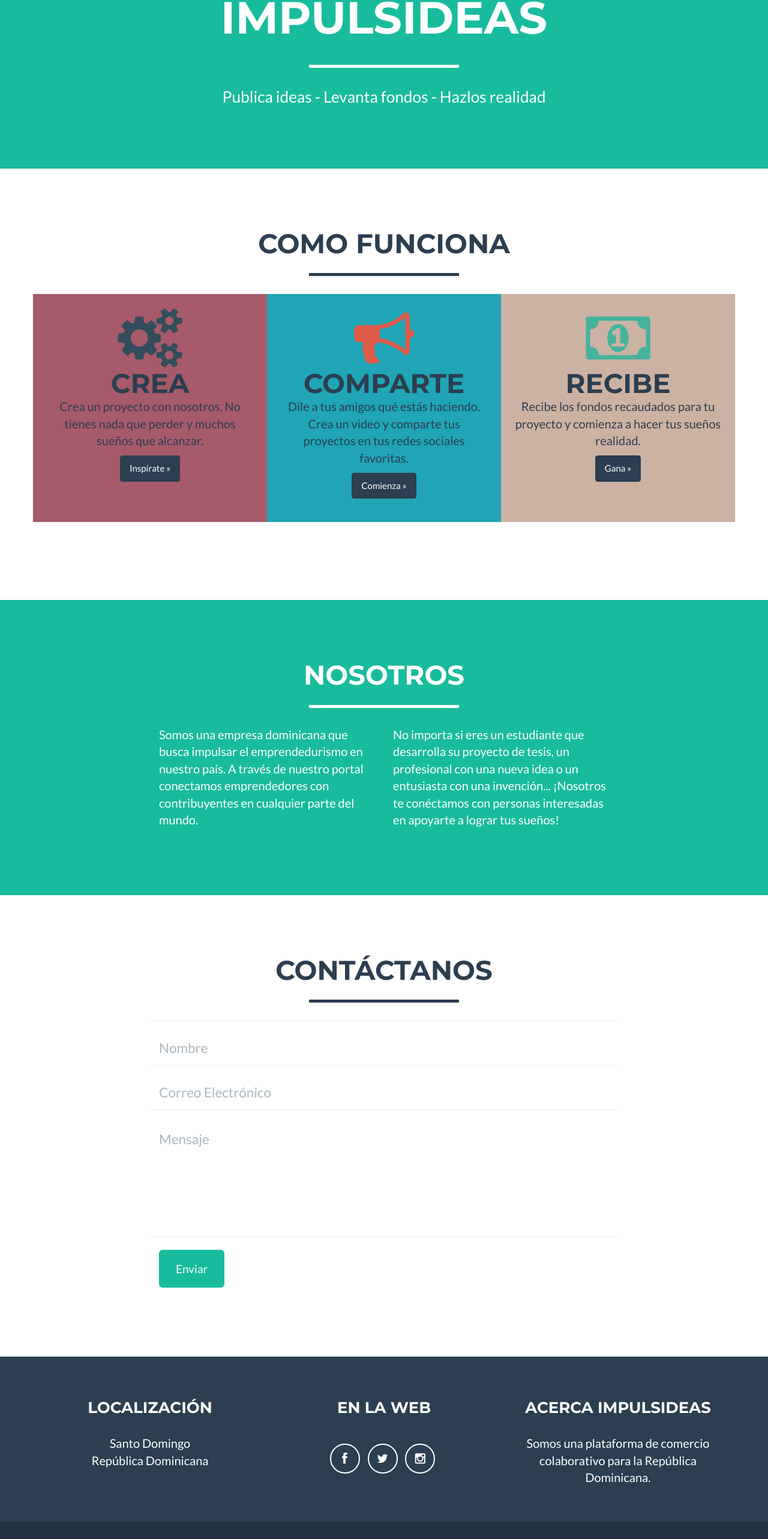
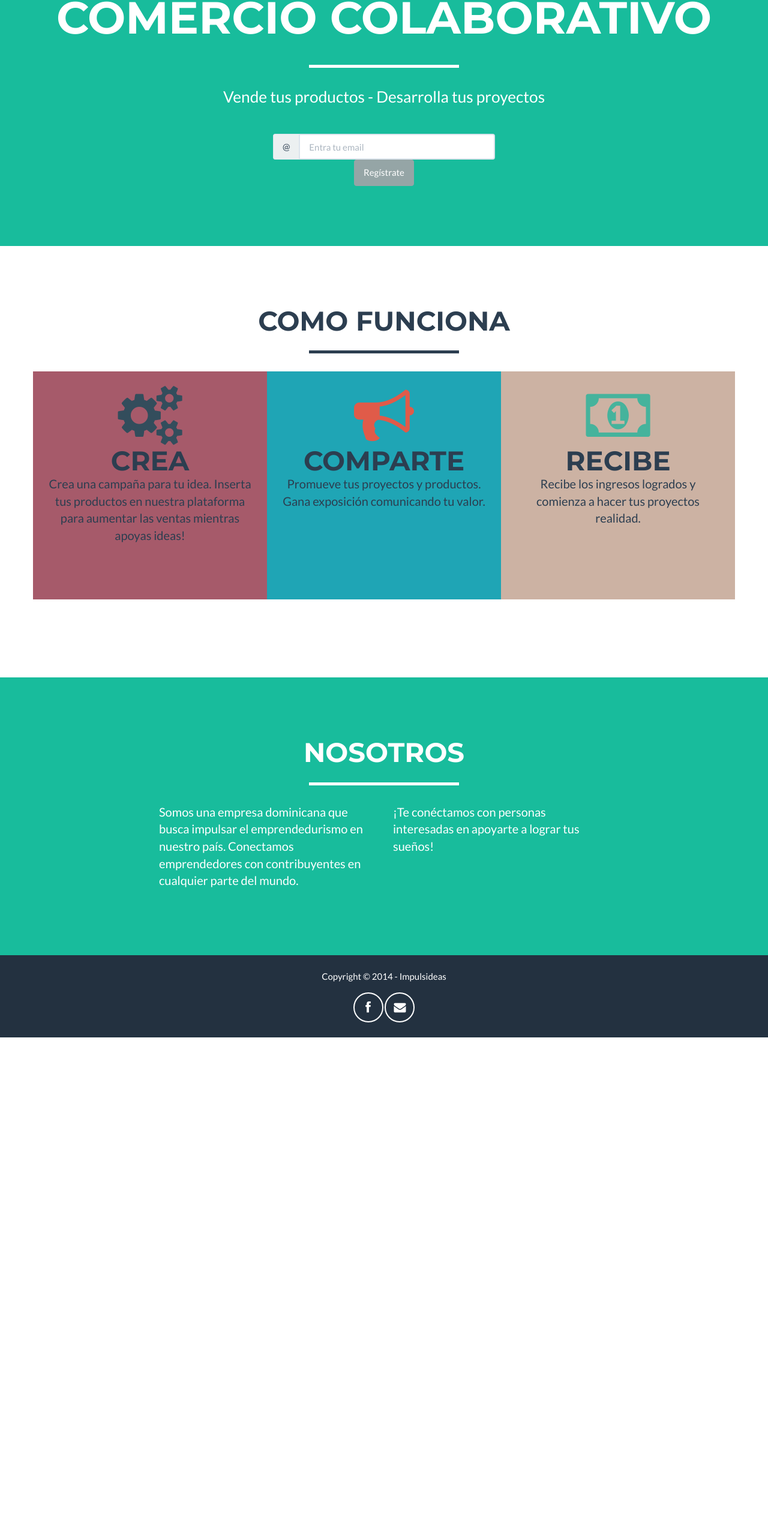
Before and after one commit to amejiarosario/landing-impulsideas, a plain HTML site: page index.html in a window 1280 px wide. Shown: the part 224-2789 px from the top of the page at 60% size. After the commit the page ends 1953 px from the top, so only its background shows below. Drawn offline with nearby package versions, Linux system fonts and the light colour scheme.

Commit message:
new fixes

```diff
--- a/css/freelancer.css
+++ b/css/freelancer.css
@@ -42,7 +42,7 @@ hr.star-primary {
 
 hr.star-light:after,
 hr.star-primary:after {
-    content: "\f005";
+    content: "\f072";
     display: inline-block;
     position: relative;
     top: -.8em;
--- a/index.html
+++ b/index.html
@@ -73,11 +73,32 @@
                 <div class="col-lg-12">
                     <!-- <img class="img-responsive" src="img/impulsideas-500.png" alt=""> -->
                     <div class="intro-text">
-                        <span class="name">Impulsideas</span>
+                        <span class="name">Comercio Colaborativo</span>
                         <hr class="star-light">
-                        <span class="skills">Publica ideas - Levanta fondos - Hazlos realidad</span>
+                        <span class="skills">Vende tus productos - Desarrolla tus proyectos</span>
                     </div>
                 </div>
+            </div>
+            <br><br>
+            <div class="row">
+            <div class="col-sm-4"></div>
+
+            <div class="col-sm-4">
+    <form class="form-inline" role="form" method="post" action="http://impulsideas-2014.herokuapp.com/contact_form.js" accept-charset="UTF-8">
+              <input type="hidden" name="contact_form[name]" value="Nuevo Prospecto (Impulsideas Landing Page)">
+              <input type="hidden" name="contact_form[message]" value="Responder a este usuario y motivarlo.">
+              <input type="hidden" name="contact_form[recipients]" value="email@impulsideas.com">
+              <div class="form-group">
+                <div class="input-group">
+                  <div class="input-group-addon">@</div>
+                  <input class="form-control" type="email" name="contact_form[email]" placeholder="Entra tu email">
+                </div>
+              </div>
+              <button type="submit" class="btn btn-default" id="boton">Regístrate</button>
+            </form>
+
+            </div>
+            <div class="col-sm-4"></div>
             </div>
         </div>
     </header>
@@ -94,22 +115,22 @@
                 <div class="col-sm-4 portfolio-item" style="background:#A65A6A;text-align:center;padding:2%;min-height:380px;">
                   <span class="fa fa-cogs big-icon" style="font-size:100px;color:#334D5C;"></span>
                   <h2>Crea</h2>
-                  <p>Crea un proyecto con nosotros. No tienes nada que perder y muchos sueños que alcanzar. </p>
-                  <p><a class="btn btn-primary" href="#" role="button" >Inspírate &raquo;</a></p>
+                  <p>Crea una campaña para tu idea. Inserta tus productos en nuestra plataforma para aumentar las ventas mientras apoyas ideas!</p>
+                  <!-- <p><a class="btn btn-primary" href="#" role="button" >Inspírate &raquo;</a></p> -->
                 </div>
 
                 <div class="col-sm-4 portfolio-item" style="background:#1FA5B5;text-align:center;padding:2%;min-height:380px;">
                   <span class="fa fa-bullhorn big-icon" style="font-size:100px;color:#E05B49;"></span>
                   <h2>Comparte</h2>
-                  <p>Dile a tus amigos qué estás haciendo. Crea un video y comparte tus proyectos en tus redes sociales favoritas.</p>
-                  <p><a class="btn btn-primary" href="#" role="button">Comienza &raquo;</a></p>
+                  <p>Promueve tus proyectos y productos. Gana exposición comunicando tu valor.</p>
+                  <!-- <p><a class="btn btn-primary" href="#" role="button">Comienza &raquo;</a></p> -->
                 </div>
 
                 <div class="col-sm-4 portfolio-item" style="background:#CCB2A3;text-align:center;padding:2%;min-height:380px;" >
                   <span class="fa fa-money big-icon" style="font-size:100px;color:#45B39C;"></span>
                   <h2>Recibe</h2>
-                  <p>Recibe los fondos recaudados para tu proyecto y comienza a hacer tus sueños realidad.</p>
-                  <p><a class="btn btn-primary" href="#" role="button">Gana &raquo;</a></p>
+                  <p>Recibe los ingresos logrados y comienza a hacer tus proyectos realidad.</p>
+                  <!-- <p><a class="btn btn-primary" href="#" role="button">Gana &raquo;</a></p> -->
                 </div>
             </div>
         </div>
@@ -125,16 +146,16 @@
             </div>
             <div class="row">
                 <div class="col-lg-4 col-lg-offset-2">
-                    <p>Somos una empresa dominicana que busca impulsar el emprendedurismo en nuestro país. A través de nuestro portal conectamos emprendedores con contribuyentes en cualquier parte del mundo.</p>
+                    <p>Somos una empresa dominicana que busca impulsar el emprendedurismo en nuestro país. Conectamos emprendedores con contribuyentes en cualquier parte del mundo.</p>
                 </div>
                 <div class="col-lg-4">
-                    <p>No importa si eres un estudiante que desarrolla su proyecto de tesis, un profesional con una nueva idea o un entusiasta con una invención... ¡Nosotros te conéctamos con personas interesadas en apoyarte a lograr tus sueños!</p>
+                    <p>¡Te conéctamos con personas interesadas en apoyarte a lograr tus sueños!</p>
                 </div>
             </div>
         </div>
     </section>
 
-    <section id="contact">
+<!--     <section id="contact">
         <div class="container">
             <div class="row">
                 <div class="col-lg-12 text-center">
@@ -145,7 +166,7 @@
             <div class="row">
                 <div class="col-lg-8 col-lg-offset-2">
                     <form role="form" method="post" action="http://impulsideas-2014.herokuapp.com/contact_form.json" accept-charset="UTF-8">
-                        <!-- action="POST" url="http://impulsideas-2014.herokuapp.com" -->
+                        - action="POST" url="http://impulsideas-2014.herokuapp.com"
                         <div class="row">
                             <div class="form-group col-xs-12 floating-label-form-group">
                                 <label for="name">Nombre</label>
@@ -174,47 +195,18 @@
                 </div>
             </div>
         </div>
-    </section>
+    </section> -->
 
     <footer class="text-center">
-        <div class="footer-above">
-            <div class="container">
-                <div class="row">
-                    <div class="footer-col col-md-4">
-                        <h3>Localización</h3>
-                        <p>Santo Domingo
-                            <br>República Dominicana</p>
-                    </div>
-                    <div class="footer-col col-md-4">
-                        <h3>En la Web</h3>
-                        <ul class="list-inline">
-                            <li><a href="#" class="btn-social btn-outline"><i class="fa fa-fw fa-facebook"></i></a>
-                            </li>
-                            <li><a href="#" class="btn-social btn-outline"><i class="fa fa-fw fa-twitter"></i></a>
-                            </li>
-                            <li><a href="#" class="btn-social btn-outline"><i class="fa fa-fw fa-instagram"></i></a>
-                            </li>
-<!--                             <li><a href="#" class="btn-social btn-outline"><i class="fa fa-fw fa-google-plus"></i></a>
-                            </li> -->
-<!--                             <li><a href="#" class="btn-social btn-outline"><i class="fa fa-fw fa-pinterest"></i></a>
-                            </li>
-                            <li><a href="#" class="btn-social btn-outline"><i class="fa fa-fw fa-linkedin"></i></a>
-                            </li> -->
-                        </ul>
-                    </div>
-                    <div class="footer-col col-md-4">
-                        <h3>Acerca Impulsideas</h3>
-                        <p>Somos una plataforma de comercio colaborativo para la República Dominicana.</p>
-                    </div>
-                </div>
-            </div>
-        </div>
+
         <div class="footer-below">
             <div class="container">
                 <div class="row">
                     <div class="col-lg-12">
                         Copyright &copy; 2014 - Impulsideas
                     </div>
+      <a href="https://www.facebook.com/impulsideas" class="btn-social btn-outline"><i class="fa fa-fw fa-facebook"></i></a>
+      <a href="mailto:email@impulsideas.com" class="btn-social btn-outline"><i class="fa fa-fw fa-envelope"></i></a>
                 </div>
             </div>
         </div>
```
